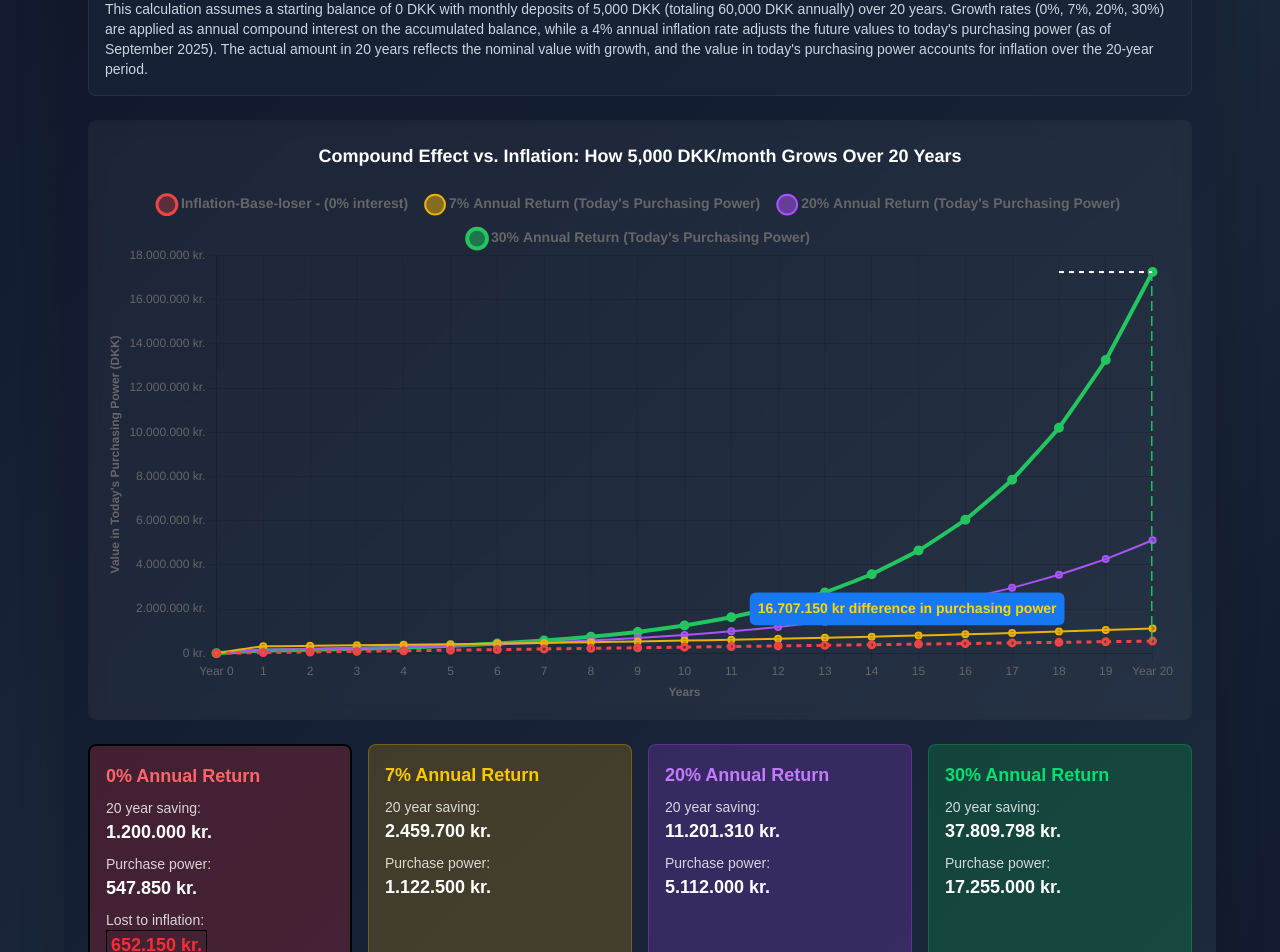
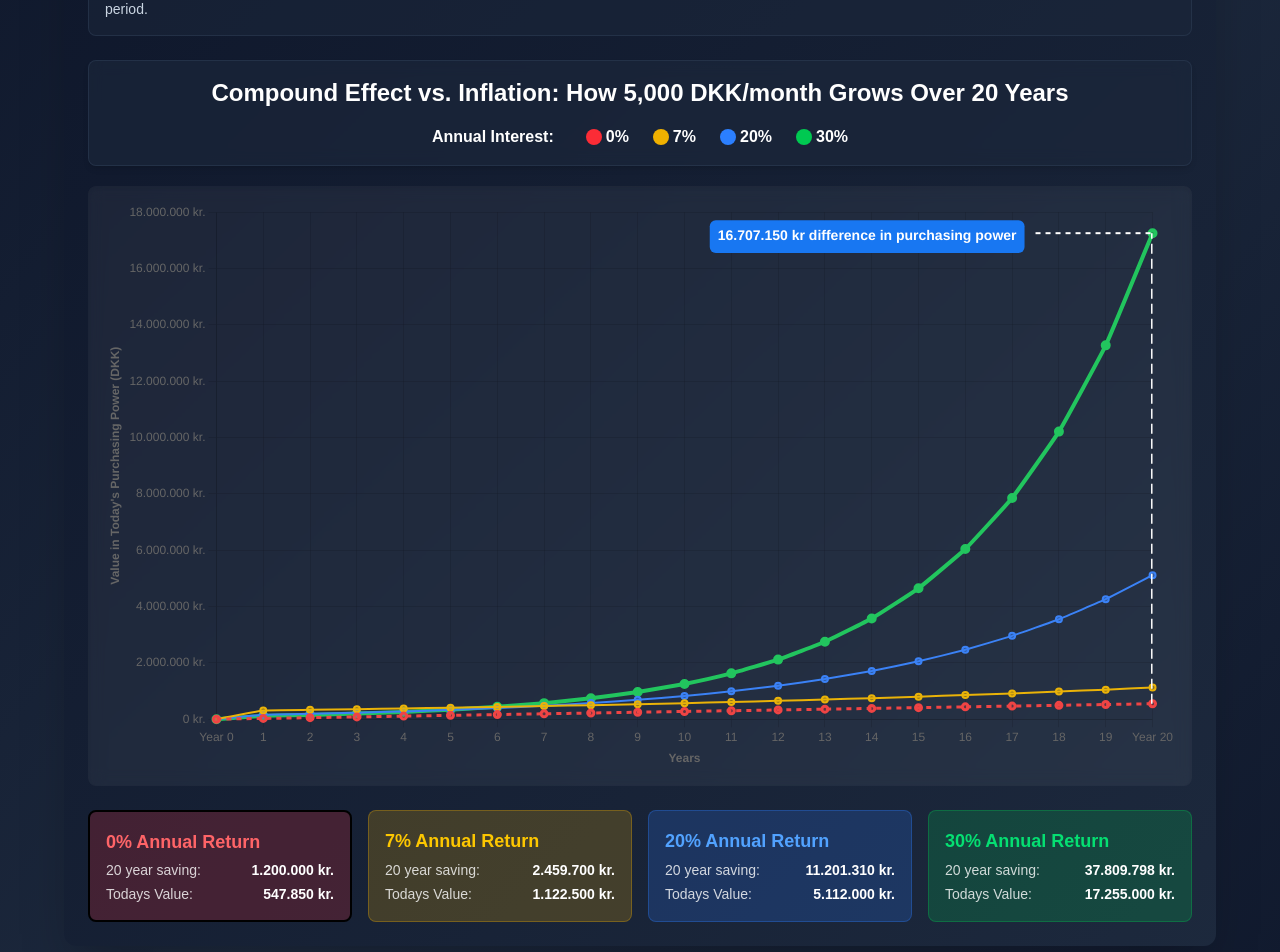
Before and after one commit to Sesamsesam/investment-graph, a Next.js app: page / in a window 1280 px wide. Shown: the part 300-1252 px from the top of the page. Built offline with nearby package versions, Linux system fonts and the light colour scheme.

Commit message:
Clean summary cards with two-row layout
- Removed inflation loss from all boxes
- Changed 'Actual value' to 'Todays Value'
- Simplified layout: 20 year saving + Todays Value
- Clean two-column format within each card
- All boxes now have consistent layout

```diff
--- a/src/app/page.tsx
+++ b/src/app/page.tsx
@@ -4,13 +4,11 @@ export default function Home() {
   return (
     <div className="min-h-screen w-full bg-gradient-to-br from-slate-900 via-slate-800 to-slate-900 flex flex-col items-center px-4 sm:px-8 pt-16 pb-24">
       {/* Header */}
-      <header className="text-center mb-12">
+      <header className="text-center mb-6">
         <h1 className="text-3xl sm:text-5xl font-extrabold text-white">
           Compound Effect vs. Inflation
         </h1>
-        <p className="text-lg sm:text-xl font-semibold text-slate-200 mt-2 whitespace-nowrap">
-          investing&nbsp;5,000&nbsp;DKK each month eroded by inflation over&nbsp;20&nbsp;years at different interest
-        </p>
+        {/* Subtitle removed as requested */}
       </header>
 
       {/* Chart Section */}
--- a/src/components/CompoundChart.tsx
+++ b/src/components/CompoundChart.tsx
@@ -129,7 +129,7 @@ const CompoundChart = () => {
     labels: data.labels,
     datasets: [
       {
-        label: 'Inflation-Base-loser - (0% interest)',
+        label: 'Base (0% annual interest)',
         data: data.regularSavingsPower,
         borderColor: '#ef4444',
         backgroundColor: 'rgba(239, 68, 68, 0.3)',
@@ -138,7 +138,7 @@ const CompoundChart = () => {
         borderWidth: 3,
       },
       {
-        label: '7% Annual Return (Today\'s Purchasing Power)',
+        label: '7% (todays purchasing power)',
         data: data.investment7PercentPower,
         borderColor: '#eab308',
         backgroundColor: 'rgba(234, 179, 8, 0.5)',
@@ -146,15 +146,15 @@ const CompoundChart = () => {
         borderWidth: 2,
       },
       {
-        label: '20% Annual Return (Today\'s Purchasing Power)',
+        label: '20% (todays purchasing power)',
         data: data.investment20PercentPower,
-        borderColor: '#a855f7',
-        backgroundColor: 'rgba(168, 85, 247, 0.5)',
+        borderColor: '#3b82f6',
+        backgroundColor: 'rgba(59, 130, 246, 0.5)',
         tension: 0.1,
         borderWidth: 2,
       },
       {
-        label: '30% Annual Return (Today\'s Purchasing Power)',
+        label: '30% (todays purchasing power)',
         data: data.investment30PercentPower,
         borderColor: '#22c55e',
         backgroundColor: 'rgba(34, 197, 94, 0.5)',
@@ -169,28 +169,10 @@ const CompoundChart = () => {
     maintainAspectRatio: false,
     plugins: {
       legend: {
-        position: 'top' as const,
-        labels: {
-          font: {
-            size: 14,
-            weight: 'bold',
-          },
-          usePointStyle: true,
-          padding: 20,
-        },
+        display: false, // Hide the built-in legend
       },
       title: {
-        display: true,
-        text: 'Compound Effect vs. Inflation: How 5,000 DKK/month Grows Over 20 Years',
-        font: {
-          size: 18,
-          weight: 'bold',
-        },
-        padding: {
-          top: 10,
-          bottom: 10,
-        },
-        color: 'white',
+        display: false, // Hide the built-in title
       },
       tooltip: {
         callbacks: {
@@ -215,22 +197,22 @@ const CompoundChart = () => {
             yMax: data.investment30PercentPower[YEARS],
             xMin: YEARS,
             xMax: YEARS,
-            borderColor: '#22c55e',         // bright green (30 % line colour)
+            borderColor: '#ffffff',         // white vertical line
             borderWidth: 3,
             borderDash: [10, 5],
             label: {
               display: true,
               content: `${formatDisparityDKK(disparityAmount)} difference in purchasing power`,
-              position: 'start',           // top of vertical line
+              position: 'end',             // top of vertical line (30% point)
               backgroundColor: '#1877f2',  // Facebook blue
-              color: '#ffd700',            // gold text
+              color: '#ffffff',            // white text
               font: {
                 size: 14,
                 weight: 'bold',
               },
               padding: 8,
-              xAdjust: -80,
-              yAdjust: -20,                // lift above point
+              xAdjust: -120,
+              yAdjust: 0,
             },
           },
           /* Short horizontal connector from label to vertical line */
@@ -238,7 +220,7 @@ const CompoundChart = () => {
             type: 'line',
             yMin: data.investment30PercentPower[YEARS],
             yMax: data.investment30PercentPower[YEARS],
-            xMin: YEARS - 2,               // small horizontal segment
+            xMin: YEARS - 2.5,
             xMax: YEARS,
             borderColor: '#ffffff',
             borderWidth: 2,
@@ -296,6 +278,7 @@ const CompoundChart = () => {
       <div className="bg-red-500/20 text-center py-2 px-4 rounded-lg mb-4 border border-red-500/30">
         <p className="text-red-300 font-bold text-lg">4% Annual Inflation Rate</p>
       </div>
+
       {/* Information Description */}
       <div className="bg-slate-800/50 p-4 rounded-lg mb-6 border border-slate-700/50 text-slate-300 text-sm">
         <p>
@@ -306,7 +289,45 @@ const CompoundChart = () => {
         </p>
       </div>
 
-      {/* Chart */}
+      {/* Title and Legend Card */}
+      <div className="bg-slate-800/60 backdrop-blur-sm rounded-lg p-4 mb-5 border border-slate-700/50 shadow-md">
+        {/* Title */}
+        <h2 className="text-xl sm:text-2xl font-bold text-white text-center mb-4">
+          Compound Effect vs. Inflation: How 5,000 DKK/month Grows Over 20 Years
+        </h2>
+
+        {/* Custom Legend (single-line) */}
+        <div className="flex flex-nowrap justify-center items-center gap-6 overflow-x-auto">
+          {/* Label on far left */}
+          <span className="font-bold text-white whitespace-nowrap mr-2">Annual Interest:</span>
+
+          {/* 0 % */}
+          <div className="flex items-center whitespace-nowrap">
+            <span className="inline-block w-4 h-4 rounded-full bg-red-500 mr-1"></span>
+            <span className="font-bold text-white">0%</span>
+          </div>
+
+          {/* 7 % */}
+          <div className="flex items-center whitespace-nowrap">
+            <span className="inline-block w-4 h-4 rounded-full bg-yellow-500 mr-1"></span>
+            <span className="font-bold text-white">7%</span>
+          </div>
+
+          {/* 20 % */}
+          <div className="flex items-center whitespace-nowrap">
+            <span className="inline-block w-4 h-4 rounded-full bg-blue-500 mr-1"></span>
+            <span className="font-bold text-white">20%</span>
+          </div>
+
+          {/* 30 % */}
+          <div className="flex items-center whitespace-nowrap">
+            <span className="inline-block w-4 h-4 rounded-full bg-green-500 mr-1"></span>
+            <span className="font-bold text-white">30%</span>
+          </div>
+        </div>
+      </div>
+
+      {/* Chart Card - Now contains only the pure chart */}
       <div className="bg-white/5 backdrop-blur-sm rounded-lg p-4 h-[600px] shadow-inner">
         <Line data={chartData} options={options} className="max-w-full" />
       </div>
@@ -314,43 +335,55 @@ const CompoundChart = () => {
       {/* Summary Cards */}
       <div className="mt-6 grid grid-cols-1 md:grid-cols-2 lg:grid-cols-4 gap-4">
         {/* 0% BASELINE */}
-        <div className="bg-red-500/20 p-4 rounded-lg border-2 border-black">
+        <div className="bg-red-500/20 p-4 rounded-lg border-2 border-black grid gap-y-1">
           <h3 className="font-bold text-red-400 text-lg">0% Annual Return</h3>
-          <p className="text-white/80 text-sm mt-2">20 year saving:</p>
-          <p className="text-white text-lg font-bold">{formatDKK(FINAL_VALUES.regularSavings.actual)}</p>
-          <p className="text-white/80 text-sm mt-2">Purchase power:</p>
-          <p className="text-white text-lg font-bold">{formatDKK(FINAL_VALUES.regularSavings.todaysPower)}</p>
-          <p className="text-white/80 text-sm mt-2">Lost to inflation:</p>
-          <p className="text-red-500 text-lg font-bold border border-black inline-block px-1">
-            {formatDKK(FINAL_VALUES.regularSavings.actual - FINAL_VALUES.regularSavings.todaysPower)}
-          </p>
+          <div className="flex justify-between text-white/80 text-sm">
+            <span>20 year saving:</span>
+            <span className="text-white font-bold">{formatDKK(FINAL_VALUES.regularSavings.actual)}</span>
+          </div>
+          <div className="flex justify-between text-white/80 text-sm">
+            <span>Todays Value:</span>
+            <span className="text-white font-bold">{formatDKK(FINAL_VALUES.regularSavings.todaysPower)}</span>
+          </div>
         </div>
 
         {/* 7% */}
-        <div className="bg-yellow-500/20 p-4 rounded-lg border border-yellow-500/30">
+        <div className="bg-yellow-500/20 p-4 rounded-lg border border-yellow-500/30 grid gap-y-1">
           <h3 className="font-bold text-yellow-400 text-lg">7% Annual Return</h3>
-          <p className="text-white/80 text-sm mt-2">20 year saving:</p>
-          <p className="text-white text-lg font-bold">{formatDKK(FINAL_VALUES.investment7Percent.actual)}</p>
-          <p className="text-white/80 text-sm mt-2">Purchase power:</p>
-          <p className="text-white text-lg font-bold">{formatDKK(FINAL_VALUES.investment7Percent.todaysPower)}</p>
+          <div className="flex justify-between text-white/80 text-sm">
+            <span>20 year saving:</span>
+            <span className="text-white font-bold">{formatDKK(FINAL_VALUES.investment7Percent.actual)}</span>
+          </div>
+          <div className="flex justify-between text-white/80 text-sm">
+            <span>Todays Value:</span>
+            <span className="text-white font-bold">{formatDKK(FINAL_VALUES.investment7Percent.todaysPower)}</span>
+          </div>
         </div>
 
         {/* 20% */}
-        <div className="bg-purple-500/20 p-4 rounded-lg border border-purple-500/30">
-          <h3 className="font-bold text-purple-400 text-lg">20% Annual Return</h3>
-          <p className="text-white/80 text-sm mt-2">20 year saving:</p>
-          <p className="text-white text-lg font-bold">{formatDKK(FINAL_VALUES.investment20Percent.actual)}</p>
-          <p className="text-white/80 text-sm mt-2">Purchase power:</p>
-          <p className="text-white text-lg font-bold">{formatDKK(FINAL_VALUES.investment20Percent.todaysPower)}</p>
+        <div className="bg-blue-500/20 p-4 rounded-lg border border-blue-500/30 grid gap-y-1">
+          <h3 className="font-bold text-blue-400 text-lg">20% Annual Return</h3>
+          <div className="flex justify-between text-white/80 text-sm">
+            <span>20 year saving:</span>
+            <span className="text-white font-bold">{formatDKK(FINAL_VALUES.investment20Percent.actual)}</span>
+          </div>
+          <div className="flex justify-between text-white/80 text-sm">
+            <span>Todays Value:</span>
+            <span className="text-white font-bold">{formatDKK(FINAL_VALUES.investment20Percent.todaysPower)}</span>
+          </div>
         </div>
 
         {/* 30% */}
-        <div className="bg-green-500/20 p-4 rounded-lg border border-green-500/30">
+        <div className="bg-green-500/20 p-4 rounded-lg border border-green-500/30 grid gap-y-1">
           <h3 className="font-bold text-green-400 text-lg">30% Annual Return</h3>
-          <p className="text-white/80 text-sm mt-2">20 year saving:</p>
-          <p className="text-white text-lg font-bold">{formatDKK(FINAL_VALUES.investment30Percent.actual)}</p>
-          <p className="text-white/80 text-sm mt-2">Purchase power:</p>
-          <p className="text-white text-lg font-bold">{formatDKK(FINAL_VALUES.investment30Percent.todaysPower)}</p>
+          <div className="flex justify-between text-white/80 text-sm">
+            <span>20 year saving:</span>
+            <span className="text-white font-bold">{formatDKK(FINAL_VALUES.investment30Percent.actual)}</span>
+          </div>
+          <div className="flex justify-between text-white/80 text-sm">
+            <span>Todays Value:</span>
+            <span className="text-white font-bold">{formatDKK(FINAL_VALUES.investment30Percent.todaysPower)}</span>
+          </div>
         </div>
       </div>
     </div>
```
